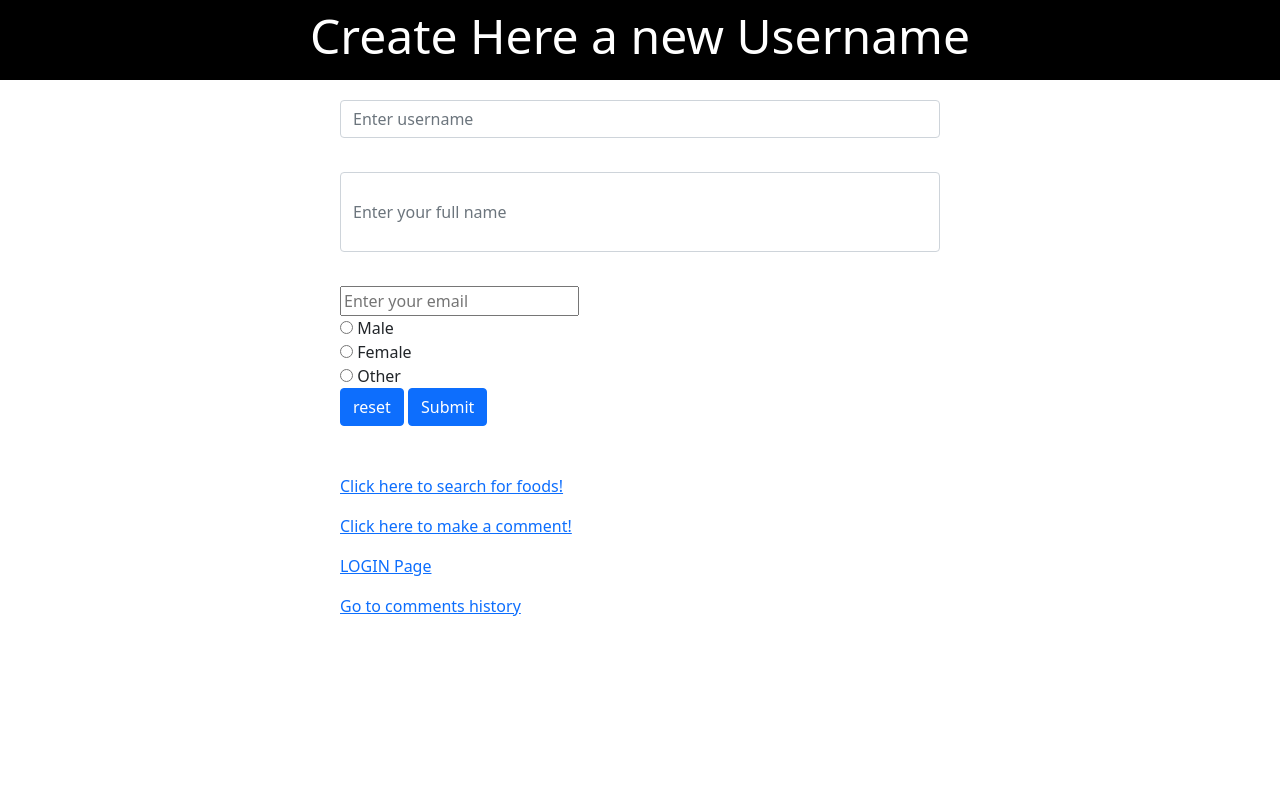
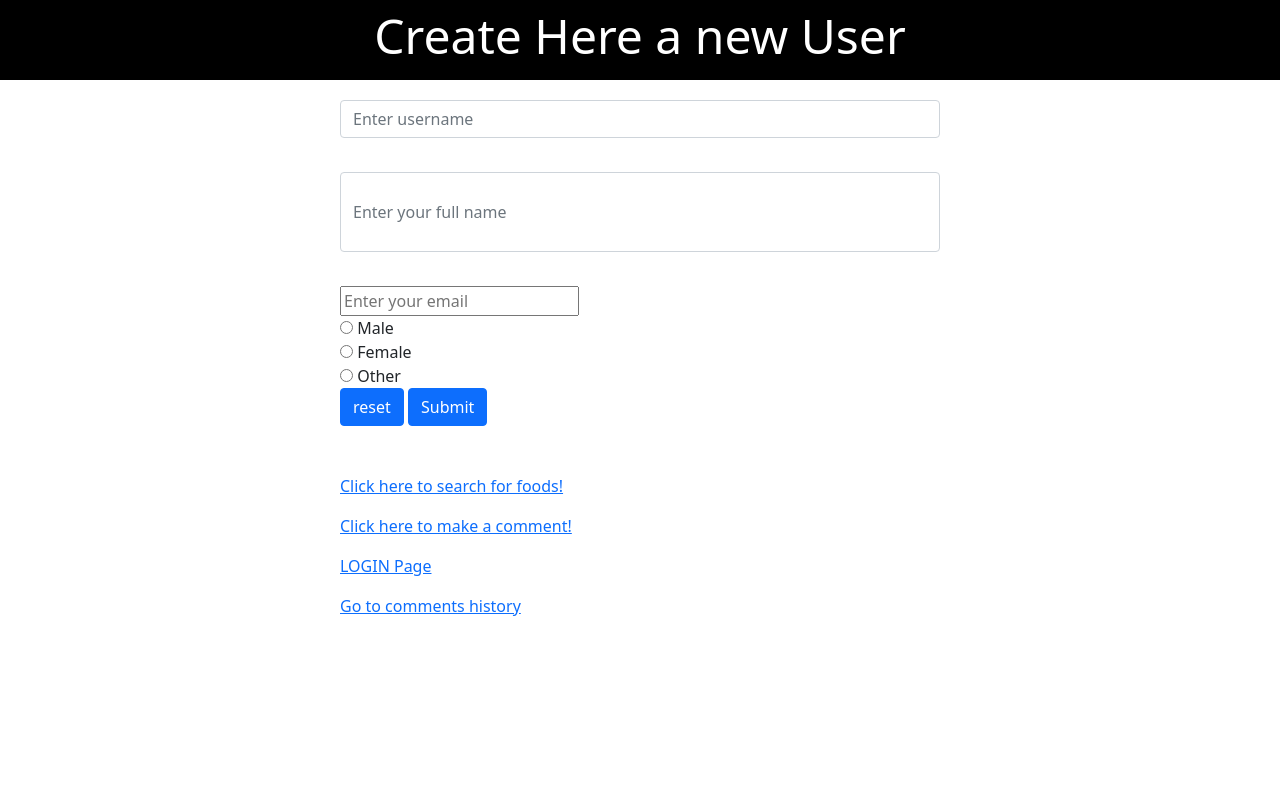
Before and after one commit to Omer-Mus/-w4111-proj1, a Flask app: template webserver/templates/index.html in a window 1280 px wide. Run offline with Flask 2, Linux system fonts and the light colour scheme; the template is opened without the code that fills it, so the values that code supplies are empty; parts of the project's set-up code (start-up, migrations or seed data) failed here and were passed over.

Commit message:
Everything works now.

```diff
--- a/webserver/server.py
+++ b/webserver/server.py
@@ -229,6 +229,8 @@ def make_comment():
         rid = str(int(str(rid)) + 1)
         cursor.close()
 
+        print("rid=", rid)
+
         # fetches the GM_link and the fid for the review.
 
         cursor = g.conn.execute(text("""SELECT DISTINCT F.name AS Food, F.fid, R.name AS restaurant, AT.GM_link
@@ -246,16 +248,18 @@ def make_comment():
         # print(fid)
         # print(GM_link)
         # print(names[int(Dish_num)][0])
-
-
         # Create a review and the create a reviewed_At relation to bond all of the components together.
 
         g.conn.execute('INSERT INTO reviews(rid, rating, picture, comment) VALUES(%s, %s, %s, %s)', rid, rating, picture, comment)
+        # try:
         g.conn.execute('INSERT INTO Reviewed_At(fid, user_name, rid, GM_link, date) VALUES (%s, %s, %s, %s, %s)', fid, user_name, rid, GM_link, date)
-
-        return redirect("/comments.html")
-    except:
-        return redirect("/comments.html")
+        # except Exception as E:
+        #     g.conn.execute(text(f"""DELETE FROM Review WHERE rid='{rid}'; """))
+        #     return render_template('comments.html', error=f'ERROR:\nSomething went wrong. wrong date. Please input a vaild date.')
+    except Exception as E:
+        g.conn.execute(text(f"""DELETE FROM Reviews WHERE rid='{rid}'; """))
+        return render_template('comments.html', error=f'ERROR:\nSomething went wrong. i.e., Foods index DNE, invalid date, wrong username, etc.')
+    return redirect("/comments.html")
 
 
 @app.route('/login', methods=['GET', 'POST'])
@@ -277,30 +281,13 @@ def add():
     email = request.form['email']
     sex = request.form['sex']
 
-    g.conn.execute('INSERT INTO Users(user_name, name, email, sex) VALUES (%s, %s, %s, %s)', user_name, name, email, sex)
+    try:
+        g.conn.execute('INSERT INTO Users(user_name, name, email, sex) VALUES (%s, %s, %s, %s)', user_name, name, email, sex)
+        return redirect('/')
+    except Exception as E:
+        return render_template('index.html', error=f'ERROR:\nThe user name {user_name} or the email {email} already exist.')
 
-    return redirect('/')
 
-#
-# @app.route('/comments.html')
-# def make_comment():
-#     print(request.args)
-#
-#     # comment = request.form('comment')
-#     cursor = g.conn.execute(text("""SELECT DISTINCT F.name AS Food , R.name AS restaurant, AT.GM_link
-#                                     FROM Foods F, Restaurants R, reviewed_at Rev, found_at AT, Locations L
-#                                     WHERE  Rev.fid = F.fid AND  AT.GM_link = Rev.GM_link AND
-#                                     AT.GM_link = L.GM_link AND AT.res_id = R.res_id;"""))
-#     names = []
-#     print("begin:")
-#     for result in cursor:
-#         names.append(result)
-#         print(result)
-#     cursor.close()
-#
-#     context = dict(data=names)
-#
-#     return render_template("/comments.html", **context)
 
 
 @app.route('/search_by_location', methods=['POST'])
@@ -343,6 +330,7 @@ def comments_history():
     print(request.args)
 
     # comment = request.form('comment')
+    # try:
     cursor = g.conn.execute(text("""SELECT DISTINCT F.name AS Food, F.fid, R.name AS restaurant, AT.GM_link
                                       FROM Foods F, Restaurants R, reviewed_at Rev, found_at AT, Locations L
                                       WHERE  Rev.fid = F.fid AND  AT.GM_link = Rev.GM_link AND
@@ -356,6 +344,8 @@ def comments_history():
     context = dict(data=names)
 
     return render_template("comments_history.html")
+    # except Exception as E:
+    #     return render_template("comments_history.html", error = f'ERROR:\nThe user name {names[0]} Does not exist')
 
 
 @app.route('/comments_history_search', methods=['POST'])
@@ -366,7 +356,7 @@ def comments_history_search():
     cursor = g.conn.execute(text(F"""SELECT F.name AS Food, R.name AS restaurant, Rev.date, S.comment
                                      FROM Foods F, Restaurants R, reviewed_at Rev, found_at AT, Locations L, Reviews S
                                      WHERE  Rev.fid = F.fid AND  AT.GM_link = Rev.GM_link AND
-                                     AT.GM_link = L.GM_link AND AT.res_id = R.res_id AND Rev.user_name = 'Test'
+                                     AT.GM_link = L.GM_link AND AT.res_id = R.res_id AND Rev.user_name = '{user_name}'
                                      AND S.rid = Rev.rid;
                                       """))
 
--- a/webserver/templates/index.html
+++ b/webserver/templates/index.html
@@ -174,10 +174,14 @@
     display: block;
 }
 
+.alert-error{
+    font-size: 25px;
+}
+
     </style>
 
     <body>
-        <div id ="the-title">Create Here a new Username</div>
+        <div id ="the-title">Create Here a new User</div>
         <div id="container">
             <div id="announcement-editor">
         <form method="POST" action="/add">
@@ -200,6 +204,11 @@
             </div>
             <div id="announcements">
             </div>
+                <div class="alert-error">
+                    {% if error %}
+                        {{ error }}
+                    {% endif %}
+                </div>
         </div>
     </body>
 </html>
```
Also changed, not shown: webserver/templates/comments.html (+8 -1 lines).
